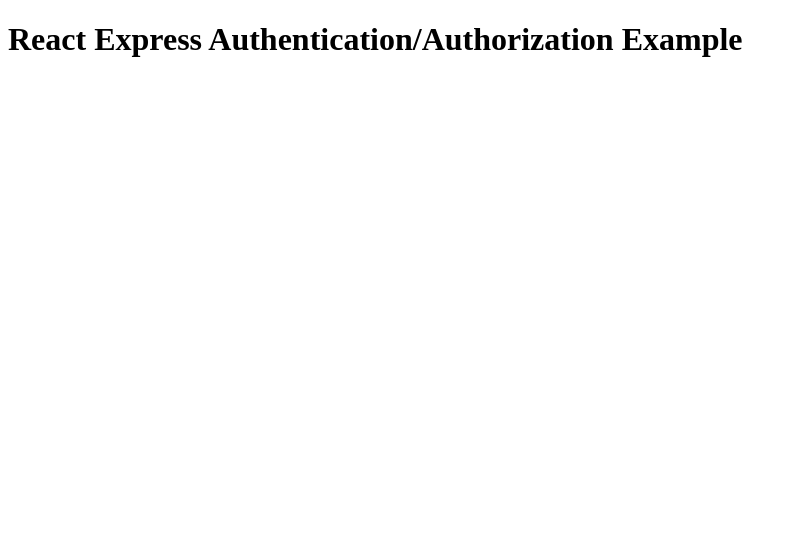
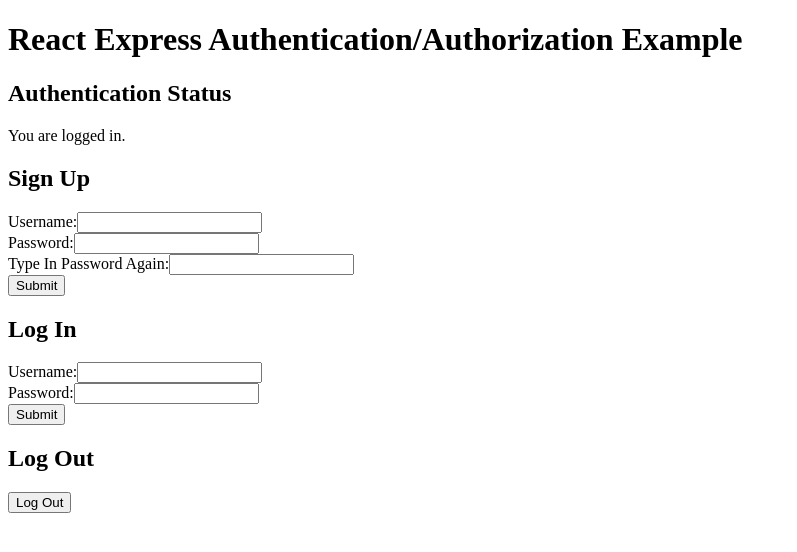
Before and after one commit to sagreenxyz/react-express-jwt-auth, a React (Create React App) app in the folder frontend/: page / in a window 1280 px wide. Shown: the top 552 px of the page, without its empty margins (0-797 px from the left). Built offline with nearby package versions, Linux system fonts and the light colour scheme; the HTML template or start-up script is replaced by a standard one.

Commit message:
setting up signup/login/logout/status components

```diff
--- a/frontend/src/App.js
+++ b/frontend/src/App.js
@@ -1,8 +1,73 @@
+import { useState } from 'react'
+
+function AuthStatus({ authorized }) {
+  return (
+    <>
+      <h2>Authentication Status</h2>
+      {authorized
+        ? 'You are logged in.'
+        : 'You are NOT logged in...'
+      }
+    </>
+  )
+}
+
+function SignUp() {
+  return (
+    <>
+      <h2>Sign Up</h2>
+      <div>
+        <label htmlFor="username">Username:</label>
+        <input type="text" id="username" name="userName" />
+      </div>
+      <div>
+        <label htmlFor="password">Password:</label>
+        <input type="password" id="password" name="password" />
+      </div>
+      <div>
+        <label htmlFor="password">Type In Password Again:</label>
+        <input type="password" id="password" name="password" />
+      </div>
+      <input type="submit" />
+    </>
+  )
+}
+
+function LogIn() {
+  return (
+    <>
+      <h2>Log In</h2>
+      <div>
+        <label htmlFor="username">Username:</label>
+        <input type="text" id="username" name="userName" />
+      </div>
+      <div>
+        <label htmlFor="password">Password:</label>
+        <input type="password" id="password" name="password" />
+      </div>
+      <input type="submit" />
+    </>
+  )
+}
+
+function LogOut() {
+  return (
+    <>
+      <h2>Log Out</h2>
+      <button>Log Out</button>
+    </>
+  )
+}
 
 function App() {
+  const [authorized, setAuthorized] = useState(true)
   return (
     <div>
       <h1>React Express Authentication/Authorization Example</h1>
+      <AuthStatus authorized={authorized} />
+      <SignUp />
+      <LogIn />
+      <LogOut />
     </div>
   );
 }
```
